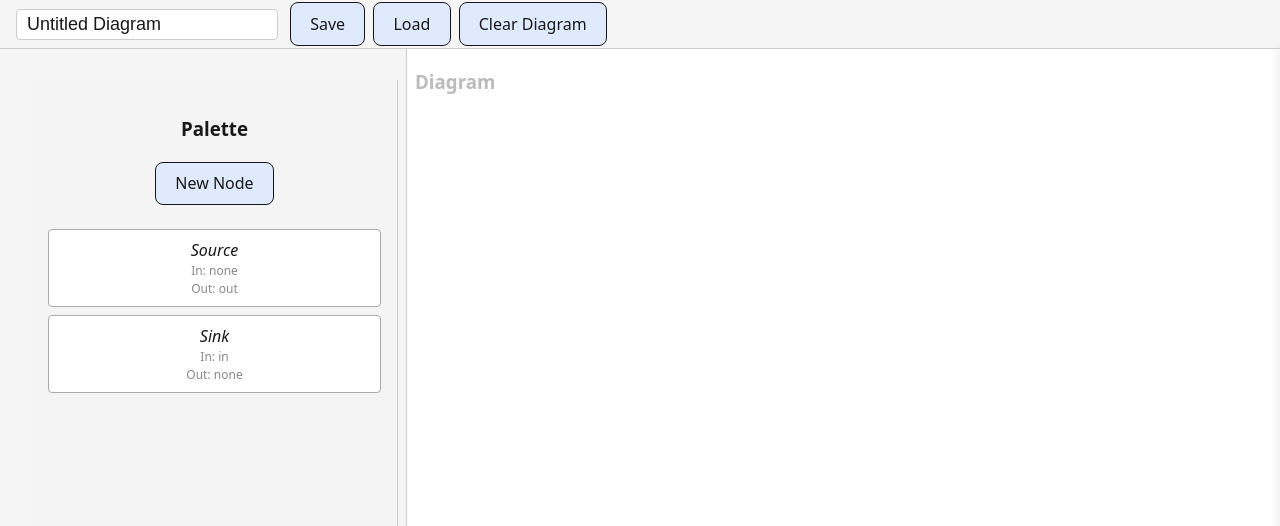
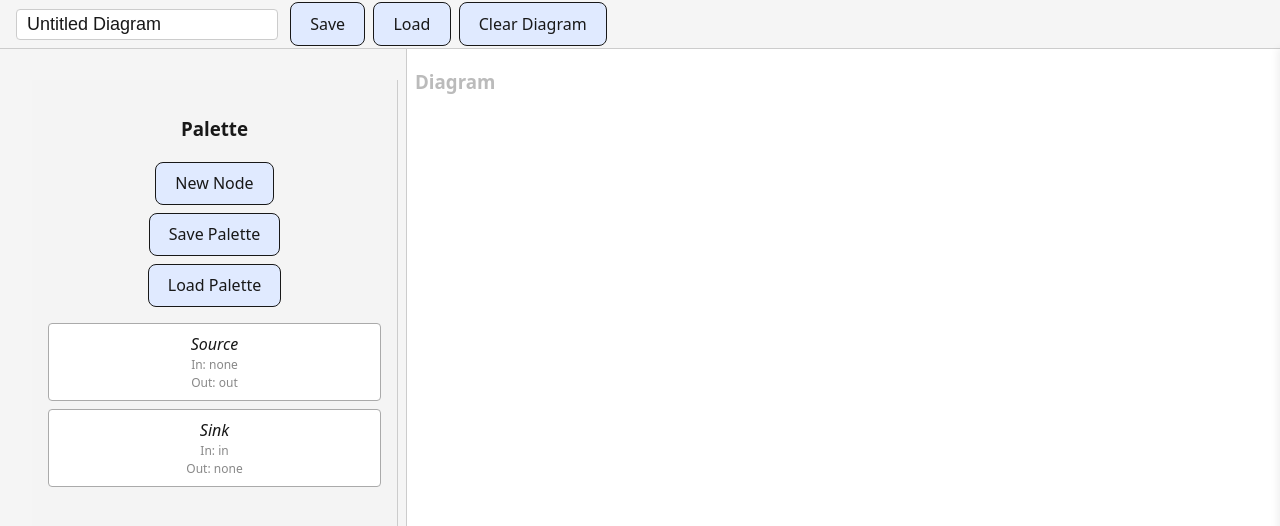
Before and after one commit to triche/DxT, a React (Vite) app in the folder src/: page / in a window 1280 px wide. Shown: the top 526 px of the page. Built offline with nearby package versions, Linux system fonts and the light colour scheme.

Commit message:
Add save and load functionality for node palette with JSON support

```diff
--- a/src/src/components/Canvas.tsx
+++ b/src/src/components/Canvas.tsx
@@ -183,6 +183,9 @@ const Canvas = ({ nodes, wires, wireDraft, selectedNodeIds, onSelectNode, onSetS
   useEffect(() => {
     const handleKeyDown = (e: KeyboardEvent) => {
       // Only trigger if canvas is focused or always (for now, always)
+      const target = e.target as HTMLElement;
+      const isTextInput = target && (target.tagName === 'INPUT' || target.tagName === 'TEXTAREA' || target.isContentEditable);
+      if (isTextInput) return; // Don't handle global shortcuts in text fields
       if ((e.metaKey || e.ctrlKey) && e.key.toLowerCase() === 'c') {
         e.preventDefault();
         onCopyNodes();
--- a/src/src/components/Palette.tsx
+++ b/src/src/components/Palette.tsx
@@ -39,10 +39,101 @@ const Palette: React.FC<PaletteProps> = ({ customNodeDefs, onAddCustomNodeDef })
     { name: 'Sink', inputs: ['in'], outputs: [] },
   ]
 
+  // Save Palette handler
+  const handleSavePalette = async () => {
+    // Exclude built-in nodes
+    const nodesToSave = customNodeDefs;
+    const json = JSON.stringify(nodesToSave, null, 2);
+    // Use File System Access API if available
+    if ('showSaveFilePicker' in window) {
+      try {
+        const handle = await (window as unknown as { showSaveFilePicker: (options: { suggestedName?: string; types?: Array<{ description: string; accept: Record<string, string[]> }>; }) => Promise<unknown> }).showSaveFilePicker({
+          suggestedName: 'Palette.json',
+          types: [{ description: 'JSON Files', accept: { 'application/json': ['.json'] } }],
+        });
+        // @ts-expect-error: File System Access API types are not standard
+        const writable = await handle.createWritable();
+        await writable.write(json);
+        await writable.close();
+      } catch {
+        // User cancelled or not supported
+      }
+    } else {
+      // Fallback: download as blob
+      const blob = new Blob([json], { type: 'application/json' });
+      const url = URL.createObjectURL(blob);
+      const a = document.createElement('a');
+      a.href = url;
+      a.download = 'Palette.json';
+      document.body.appendChild(a);
+      a.click();
+      setTimeout(() => {
+        document.body.removeChild(a);
+        URL.revokeObjectURL(url);
+      }, 0);
+    }
+  };
+
+  // Load Palette handler
+  const handleLoadPalette = async () => {
+    // Use File System Access API if available
+    if ('showOpenFilePicker' in window) {
+      try {
+        const [fileHandle] = await (window as unknown as { showOpenFilePicker: (options: { types?: Array<{ description: string; accept: Record<string, string[]> }>; multiple?: boolean; }) => Promise<unknown[]> }).showOpenFilePicker({
+          types: [{ description: 'JSON Files', accept: { 'application/json': ['.json'] } }],
+          multiple: false,
+        });
+        // @ts-expect-error: File System Access API types are not standard
+        const file = await fileHandle.getFile();
+        const text = await file.text();
+        importPaletteFromJson(text);
+      } catch {
+        // User cancelled or not supported
+      }
+    } else {
+      // Fallback: use input element
+      const input = document.createElement('input');
+      input.type = 'file';
+      input.accept = '.json,application/json';
+      input.onchange = async (e) => {
+        const target = e.target as HTMLInputElement;
+        const file = target.files && target.files[0];
+        if (!file) return;
+        const text = await file.text();
+        importPaletteFromJson(text);
+      };
+      input.click();
+    }
+  };
+
+  // Helper to import palette JSON and ensure unique node names
+  const importPaletteFromJson = (text: string) => {
+    try {
+      const loaded: { name: string; inputs: string[]; outputs: string[] }[] = JSON.parse(text);
+      loaded.forEach(def => {
+        const baseName = def.name;
+        let name = baseName;
+        let i = 1;
+        // Ensure unique name
+        while ([...customNodeDefs, ...builtInNodes].some(n => n.name === name)) {
+          name = baseName + i;
+          i++;
+        }
+        onAddCustomNodeDef({ ...def, name });
+      });
+    } catch {
+      alert('Invalid palette JSON file.');
+    }
+  };
+
   return (
     <div style={{ width: '30vw', minWidth: 200, maxWidth: 400, background: '#f4f4f4', borderRight: '1px solid #ccc', padding: 16, boxSizing: 'border-box', height: '100vh', overflowY: 'auto', marginTop: 48 }}>
       <h3>Palette</h3>
-      <button onClick={handleNewNode} style={{ marginBottom: 16 }}>New Node</button>
+      <div style={{ display: 'flex', flexDirection: 'column', alignItems: 'center', gap: 8, marginBottom: 16 }}>
+        <button onClick={handleNewNode}>New Node</button>
+        <button onClick={handleSavePalette}>Save Palette</button>
+        <button onClick={handleLoadPalette}>Load Palette</button>
+      </div>
       {/* Built-in nodes */}
       {builtInNodes.map((node, idx) => (
         <div
```
